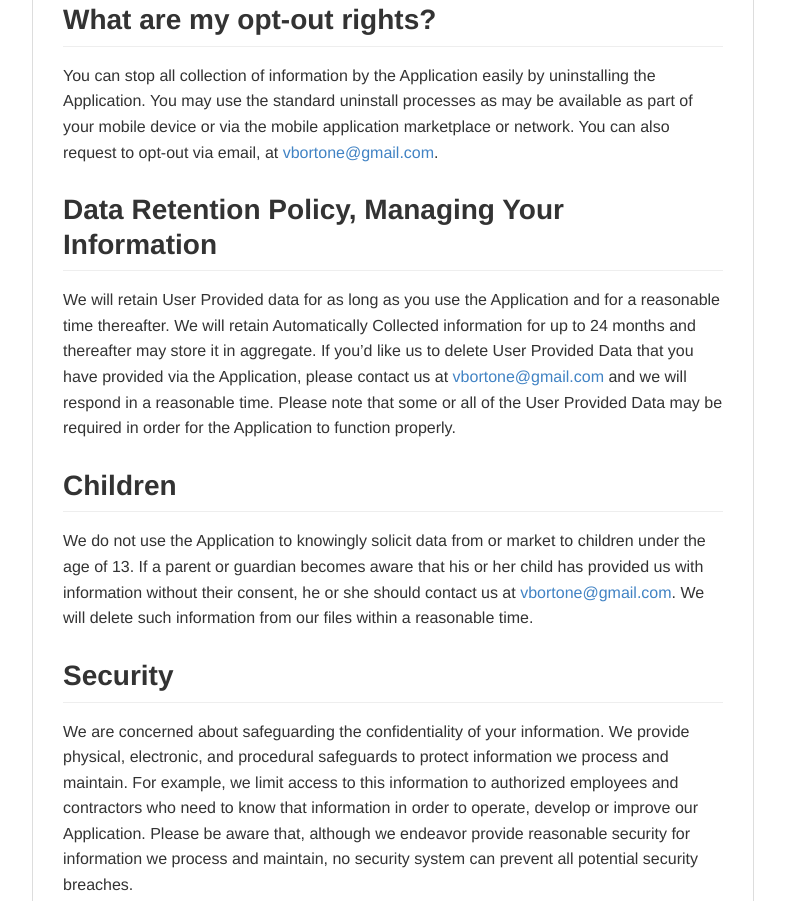
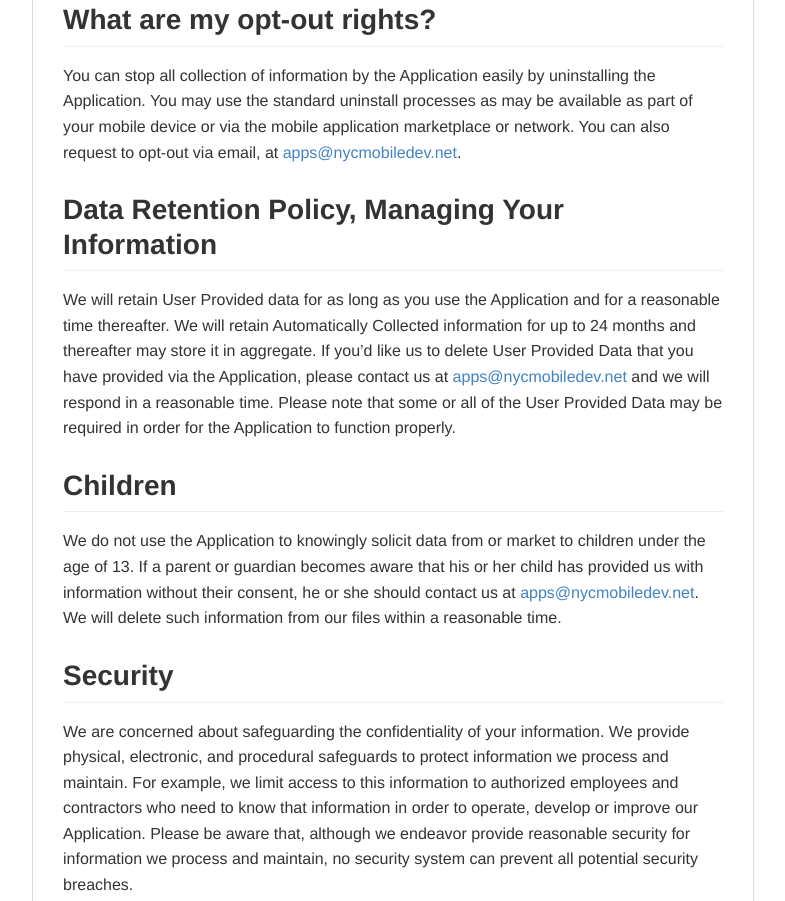
Before and after one commit to nycmobiledev/transit-app-website, a plain HTML site: page privacy-policy.html in a window 1280 px wide. Shown: the part 1729-2630 px from the top of the page, without its empty margins (247-1032 px from the left). Drawn offline with Linux system fonts and the light colour scheme.

Commit message:
Update email addresses

```diff
--- a/privacy-policy.html
+++ b/privacy-policy.html
@@ -905,17 +905,17 @@ body .markdown-body
 <h2>
 <a id="user-content-what-are-my-opt-out-rights" class="anchor" href="#what-are-my-opt-out-rights" aria-hidden="true"><span class="octicon octicon-link"></span></a>What are my opt-out rights?</h2>
 
-<p>You can stop all collection of information by the Application easily by uninstalling the Application. You may use the standard uninstall processes as may be available as part of your mobile device or via the mobile application marketplace or network. You can also request to opt-out via email, at <a href="mailto:vbortone@gmail.com">vbortone@gmail.com</a>.</p>
+<p>You can stop all collection of information by the Application easily by uninstalling the Application. You may use the standard uninstall processes as may be available as part of your mobile device or via the mobile application marketplace or network. You can also request to opt-out via email, at <a href="mailto:apps@nycmobiledev.net">apps@nycmobiledev.net</a>.</p>
 
 <h2>
 <a id="user-content-data-retention-policy-managing-your-information" class="anchor" href="#data-retention-policy-managing-your-information" aria-hidden="true"><span class="octicon octicon-link"></span></a>Data Retention Policy, Managing Your Information</h2>
 
-<p>We will retain User Provided data for as long as you use the Application and for a reasonable time thereafter. We will retain Automatically Collected information for up to 24 months and thereafter may store it in aggregate. If you’d like us to delete User Provided Data that you have provided via the Application, please contact us at <a href="mailto:vbortone@gmail.com">vbortone@gmail.com</a> and we will respond in a reasonable time. Please note that some or all of the User Provided Data may be required in order for the Application to function properly.</p>
+<p>We will retain User Provided data for as long as you use the Application and for a reasonable time thereafter. We will retain Automatically Collected information for up to 24 months and thereafter may store it in aggregate. If you’d like us to delete User Provided Data that you have provided via the Application, please contact us at <a href="mailto:apps@nycmobiledev.net">apps@nycmobiledev.net</a> and we will respond in a reasonable time. Please note that some or all of the User Provided Data may be required in order for the Application to function properly.</p>
 
 <h2>
 <a id="user-content-children" class="anchor" href="#children" aria-hidden="true"><span class="octicon octicon-link"></span></a>Children</h2>
 
-<p>We do not use the Application to knowingly solicit data from or market to children under the age of 13. If a parent or guardian becomes aware that his or her child has provided us with information without their consent, he or she should contact us at <a href="mailto:vbortone@gmail.com">vbortone@gmail.com</a>. We will delete such information from our files within a reasonable time.</p>
+<p>We do not use the Application to knowingly solicit data from or market to children under the age of 13. If a parent or guardian becomes aware that his or her child has provided us with information without their consent, he or she should contact us at <a href="mailto:apps@nycmobiledev.net">apps@nycmobiledev.net</a>. We will delete such information from our files within a reasonable time.</p>
 
 <h2>
 <a id="user-content-security" class="anchor" href="#security" aria-hidden="true"><span class="octicon octicon-link"></span></a>Security</h2>
@@ -935,5 +935,5 @@ body .markdown-body
 <h2>
 <a id="user-content-contact-us" class="anchor" href="#contact-us" aria-hidden="true"><span class="octicon octicon-link"></span></a>Contact us</h2>
 
-<p>If you have any questions regarding privacy while using the Application, or have questions about our practices, please contact us via email at <a href="mailto:vbortone@gmail.com">vbortone@gmail.com</a>.</p>
+<p>If you have any questions regarding privacy while using the Application, or have questions about our practices, please contact us via email at <a href="mailto:apps@nycmobiledev.net">apps@nycmobiledev.net</a>.</p>
 </article></body></html>
```
Also changed, not shown: terms-service.html (+1 -1 lines), 2 other files.
